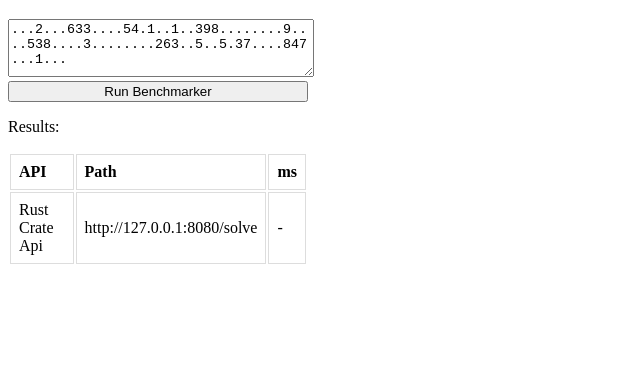
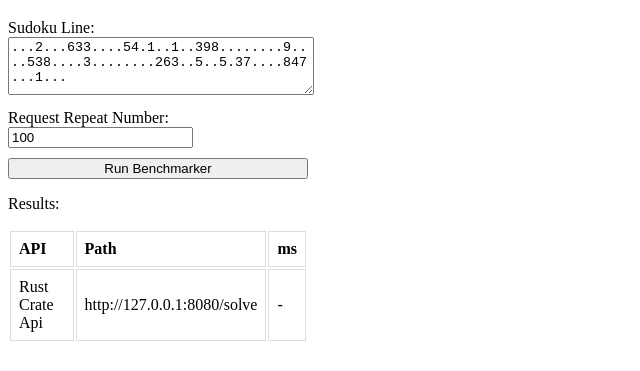
Before and after one commit to pliniocampinas/sudoku-solver-benchmarker, a website: page src/index.html in a window 1280 px wide. Shown: the part 61-432 px from the top of the page, without its empty margins (0-640 px from the left). Drawn offline with Linux system fonts and the light colour scheme.

Commit message:
Set a request repetition number

```diff
--- a/src/index.html
+++ b/src/index.html
@@ -29,11 +29,18 @@
   tr:nth-child(even) {
     background-color: #dddddd;
   }
+
+  .mb-1 {
+    margin-bottom: 10px;
+  }
 </style>
 <body>
   <h1>Sudoku Benchmarker</h1>
   <div class="results">
-    <textarea id="sudoku-line-input"></textarea>
+    <label for="sudoku-line-input">Sudoku Line:</label>
+    <textarea class="mb-1" id="sudoku-line-input"></textarea>
+    <label for="request-repeat">Request Repeat Number:</label>
+    <input class="mb-1" id="request-repeat" type="number">
     <button class="run-button">Run Benchmarker</button>
     <p>Results:</p>
     <table id="results-table">
@@ -58,13 +65,22 @@
     }
   ];
   const initialSudokuLine = '...2...633....54.1..1..398........9....538....3........263..5..5.37....847...1...';
-  const getSudokuLine = () => document.querySelector('#sudoku-line-input')?.textContent
-  const setSudokuLine = (newValue) => document.querySelector('#sudoku-line-input').textContent = newValue
+  const sudokuLineSelector = '#sudoku-line-input';
+  const getSudokuLine = () => document.querySelector(sudokuLineSelector)?.textContent
+  const setSudokuLine = (newValue) => document.querySelector(sudokuLineSelector).textContent = newValue
 
-  const fetchResult = async ({name, path}) => {
-    console.log('Fetching...')
+  const initialRepeatNumber = 100;
+  const repeatNumberSelector = '#request-repeat';
+  const getRepeatNumber = () => document.querySelector(repeatNumberSelector)?.value
+  const setRepeatNumber = (newValue) => document.querySelector(repeatNumberSelector).value = newValue
+
+  const setResultTime = (api, time) => {
+    const durationCellSelector = `#${api.name}-duration`;
+    document.querySelector(durationCellSelector).textContent = time;
+  }
+
+  const fetchResult = async ({path}) => {
     const result = await fetch(`${path}/${getSudokuLine()}`).then(res => res.text())
-    console.log(`API[${name}] Result[${result}]`)
   }
 
   const getResultRowHtml = ({label, name, path, msDuration}) => `
@@ -82,20 +98,29 @@
     })
   }
 
+  const logDuration = (api, ms) => {
+    console.log(`Api[${api.name}] - Execution time[${ms}ms]`);
+  }
+
   const runBenchmark = () => {
+    console.log('Fetching...')
     apis.forEach(async (api) => {
       const start = new Date().getTime();
-      await fetchResult(api)
+
+      for (i = 0; i < getRepeatNumber(); ++i) {
+        await fetchResult(api)
+      }
+
       const end = new Date().getTime();
       const time = end - start;
-      console.log('Execution time: ' + time);
-      const durationCellSelector = `#${api.name}-duration`;
-      document.querySelector(durationCellSelector).textContent = time;
+      logDuration(api, time);
+      setResultTime(api, time);
     })
   }
 
   window.addEventListener('load', () => {
     setSudokuLine(initialSudokuLine)
+    setRepeatNumber(initialRepeatNumber)
     initTable();
     document.querySelector('.run-button').addEventListener('click', runBenchmark);
   });
```
